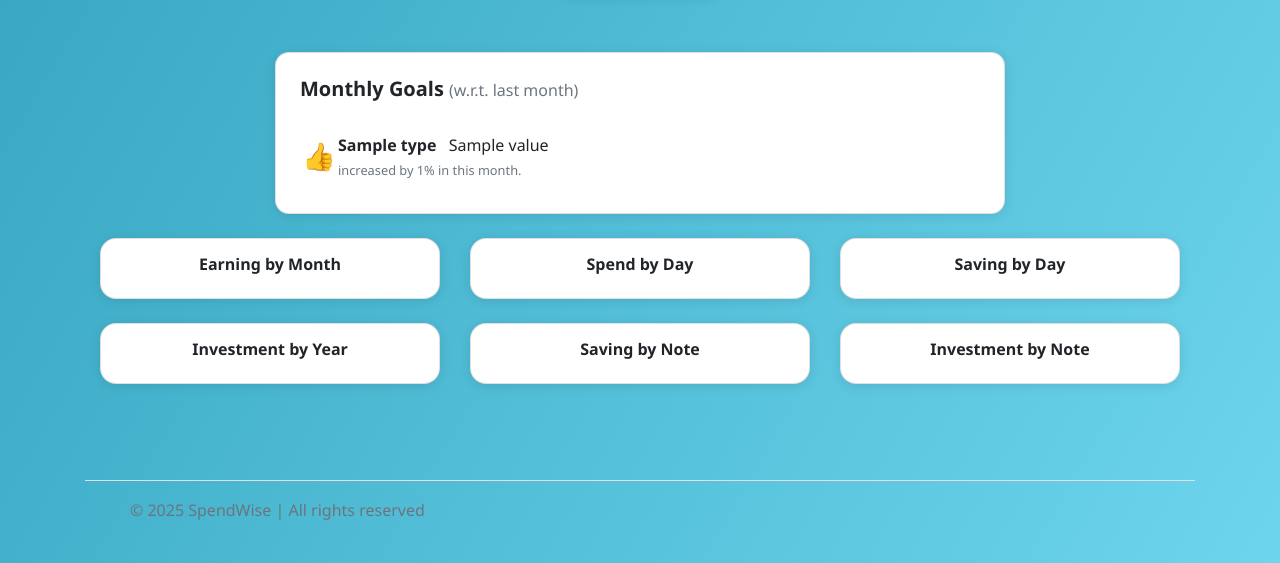
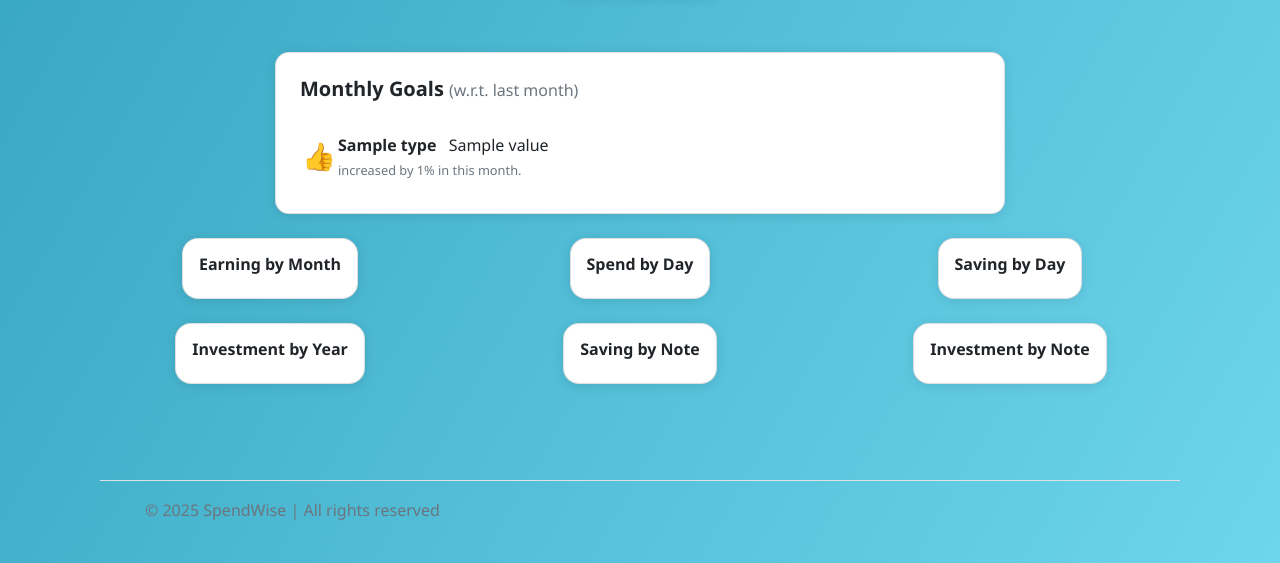
Before and after one commit to harshithdeva/SpendWise, a Flask app: template templates/home.html in a window 1280 px wide. Shown: the part 1331-1894 px from the top of the page. Run offline with Flask 2, Linux system fonts and the light colour scheme; the template is opened without the code that fills it: most values are stand-ins (such as "Sample title", 1, 10 or a date in 2020); some libraries are stand-ins or nearby versions.

Commit message:
Imp-2| Minor Changes

```diff
--- a/templates/home.html
+++ b/templates/home.html
@@ -458,19 +458,19 @@
             </div>
             <div class="container">
                 <div class="row justify-content-center">
-                    <div class="col-md-4 mb-4">
+                    <div class="col-md-4 mb-4 d-flex justify-content-center">
                         <div class="card p-3" style="border-radius: 16px; box-shadow: 0 2px 12px rgba(0,0,0,0.10); background: #fff;">
                             <h6 class="text-center mb-2" style="font-weight:600;">Earning by Month</h6>
                             <div id="pie11" class="chart"></div>
                         </div>
                     </div>
-                    <div class="col-md-4 mb-4">
+                    <div class="col-md-4 mb-4 d-flex justify-content-center">
                         <div class="card p-3" style="border-radius: 16px; box-shadow: 0 2px 12px rgba(0,0,0,0.10); background: #fff;">
                             <h6 class="text-center mb-2" style="font-weight:600;">Spend by Day</h6>
                             <div id="pie22" class="chart"></div>
                         </div>
                     </div>
-                    <div class="col-md-4 mb-4">
+                    <div class="col-md-4 mb-4 d-flex justify-content-center">
                         <div class="card p-3" style="border-radius: 16px; box-shadow: 0 2px 12px rgba(0,0,0,0.10); background: #fff;">
                             <h6 class="text-center mb-2" style="font-weight:600;">Saving by Day</h6>
                             <div id="pie55" class="chart"></div>
@@ -478,19 +478,19 @@
                     </div>
                 </div>
                 <div class="row justify-content-center">
-                    <div class="col-md-4 mb-4">
+                    <div class="col-md-4 mb-4 d-flex justify-content-center">
                         <div class="card p-3" style="border-radius: 16px; box-shadow: 0 2px 12px rgba(0,0,0,0.10); background: #fff;">
                             <h6 class="text-center mb-2" style="font-weight:600;">Investment by Year</h6>
                             <div id="pie33" class="chart"></div>
                         </div>
                     </div>
-                    <div class="col-md-4 mb-4">
+                    <div class="col-md-4 mb-4 d-flex justify-content-center">
                         <div class="card p-3" style="border-radius: 16px; box-shadow: 0 2px 12px rgba(0,0,0,0.10); background: #fff;">
                             <h6 class="text-center mb-2" style="font-weight:600;">Saving by Note</h6>
                             <div id="pie44" class="chart"></div>
                         </div>
                     </div>
-                    <div class="col-md-4 mb-4">
+                    <div class="col-md-4 mb-4 d-flex justify-content-center">
                         <div class="card p-3" style="border-radius: 16px; box-shadow: 0 2px 12px rgba(0,0,0,0.10); background: #fff;">
                             <h6 class="text-center mb-2" style="font-weight:600;">Investment by Note</h6>
                             <div id="pie66" class="chart"></div>
@@ -498,7 +498,7 @@
                     </div>
                 </div>
             </div>
-        </div>
+
     {% endif %}
 
     <br>
```
